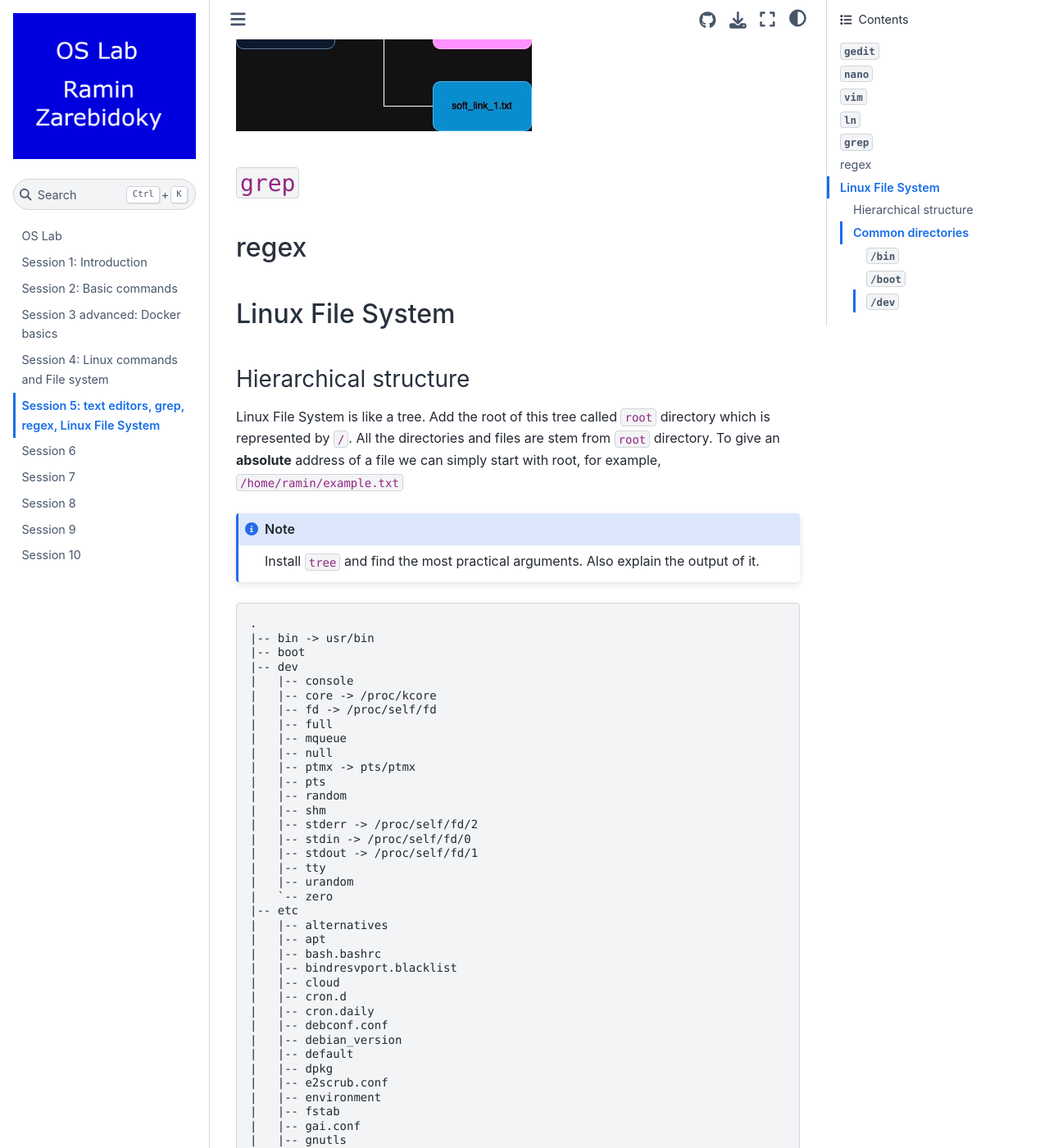
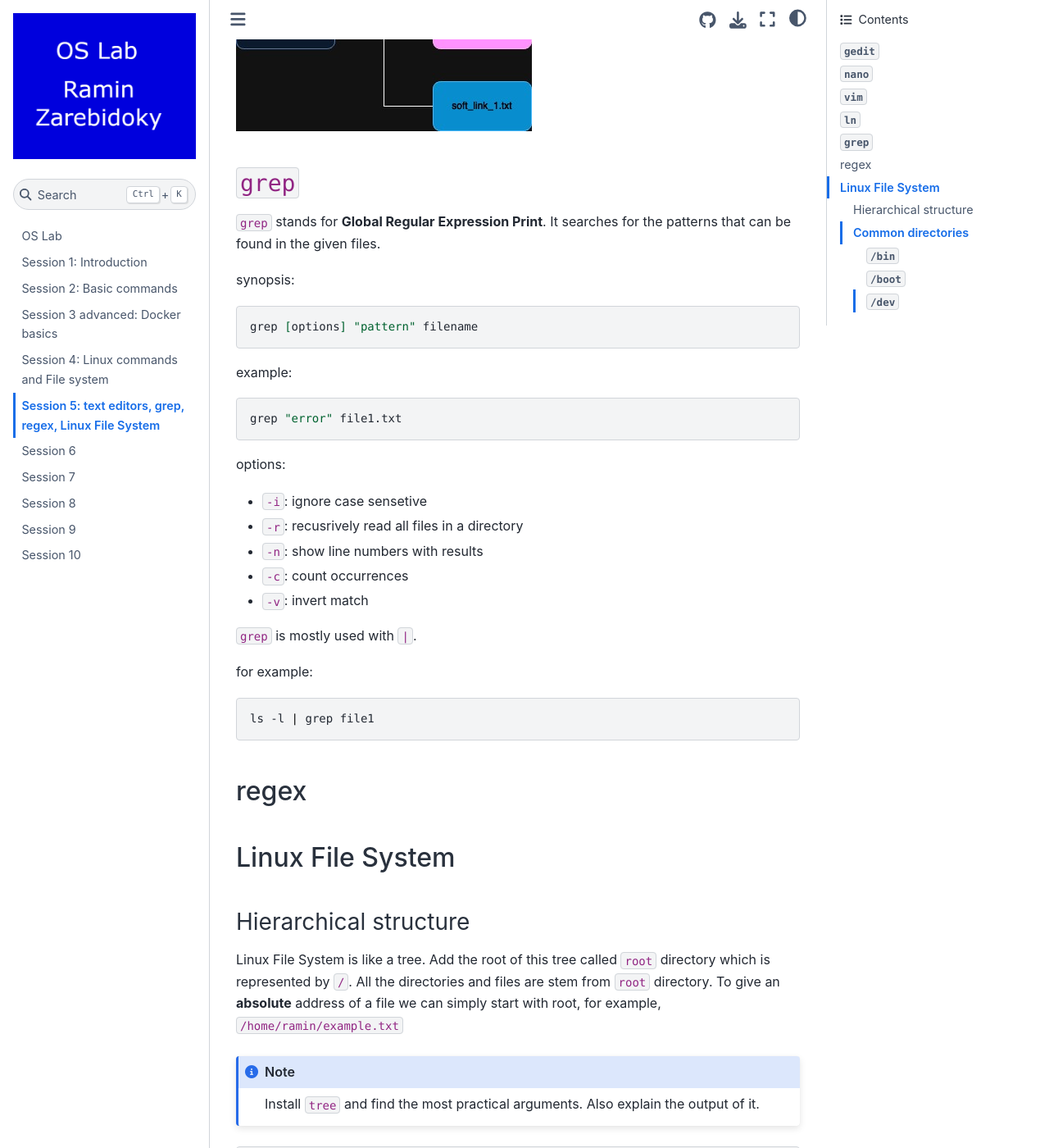
Before and after one commit to LiterallyTheOne/os_lab, a Jupyter Book: the page built from docs/session_5.md, in a window 1280 px wide and 1400 px high, scrolled down 4417 px. Shown: the whole window at 82% size. Built offline with Jupyter Book 1.0.4 settings and Sphinx 7.4.7 and the Sphinx Book theme 1.1.4, drawn with Linux system fonts in a browser that asks for light colours.

Commit message:
Add grep

````diff
--- a/docs/session_5.md
+++ b/docs/session_5.md
@@ -138,6 +138,38 @@ different types of links:
 
 
 ## `grep`
+
+`grep` stands for **Global Regular Expression Print**.
+It searches for the patterns that can be found in the given files.
+
+synopsis:
+
+```shell
+grep [options] "pattern" filename
+```
+
+example:
+
+```shell
+grep "error" file1.txt
+```
+
+options:
+
+* `-i`: ignore case sensetive
+* `-r`: recusrively read all files in a directory
+* `-n`: show line numbers with results
+* `-c`: count occurrences
+* `-v`: invert match
+
+`grep` is mostly used with `|`.
+
+for example:
+
+```shell
+ls -l | grep file1
+```
+
 
 ## regex
 
````
